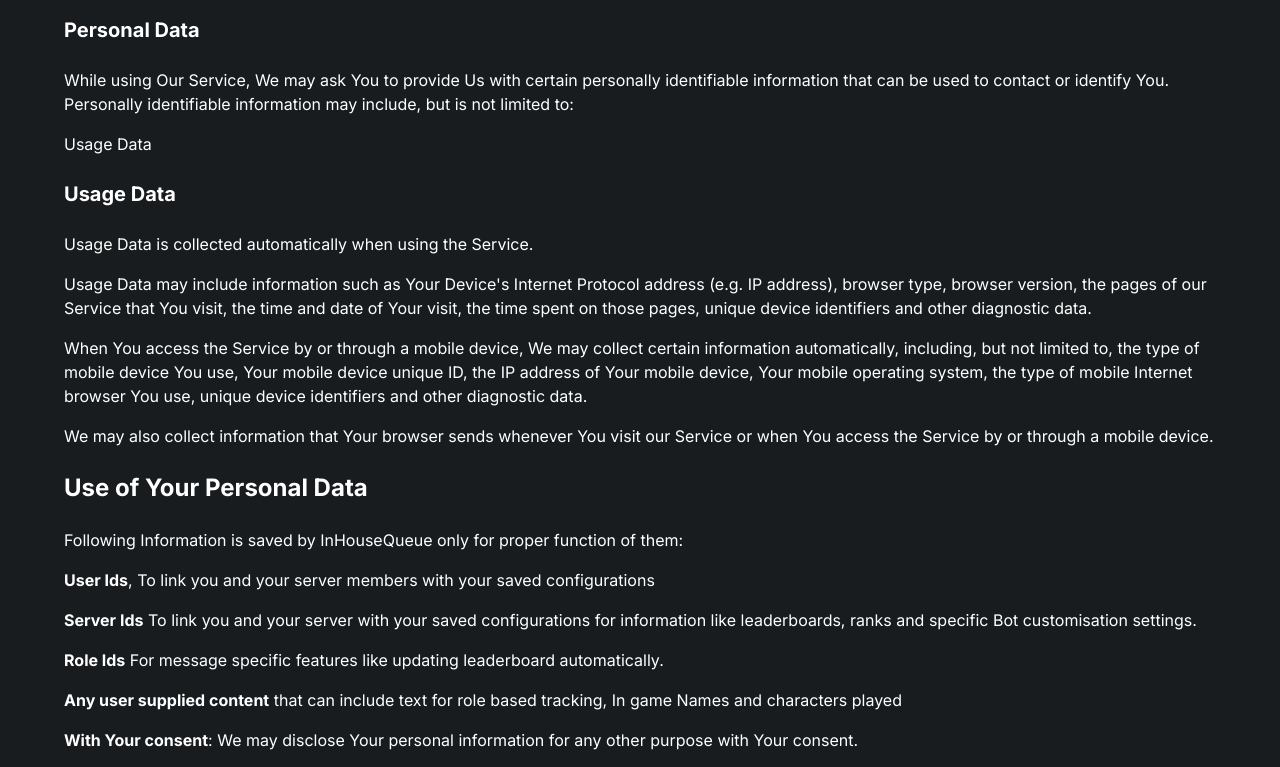
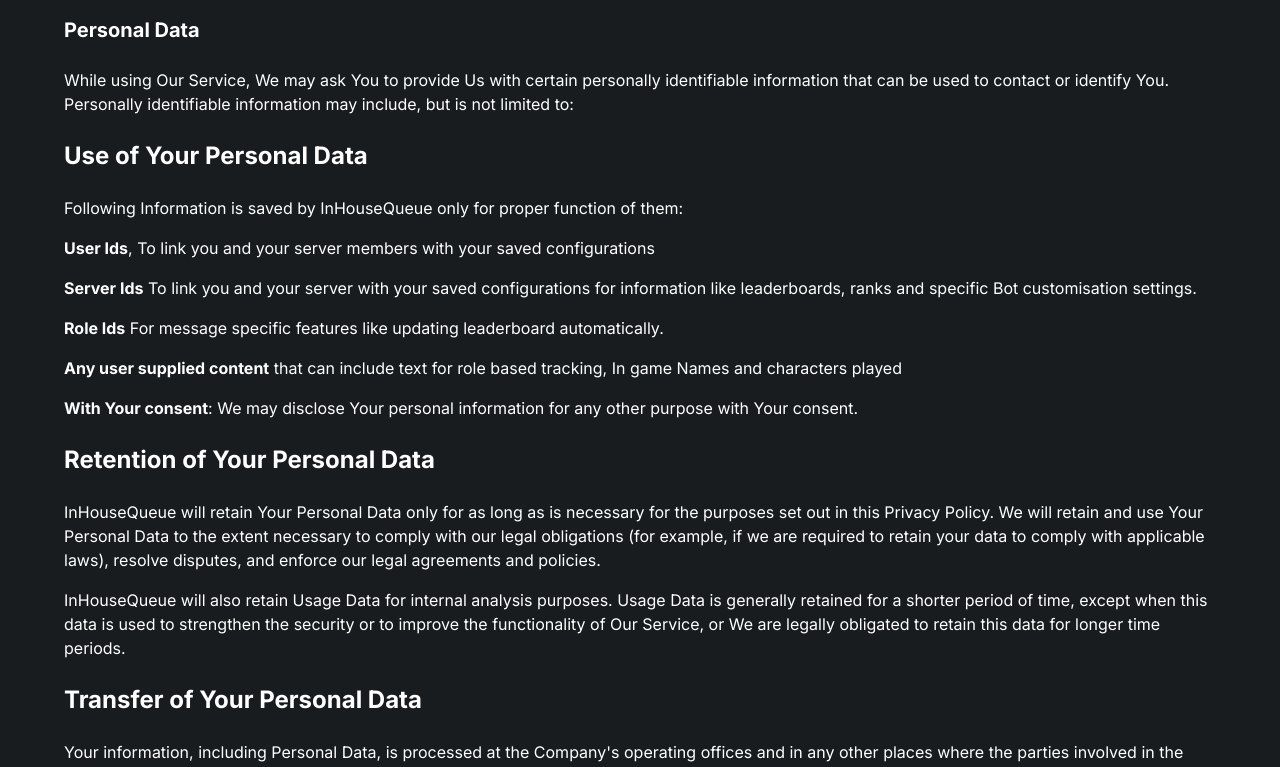
Before and after one commit to ItzDerock/InHouseQueue-site, a Next.js app: page /privacy-policy in a window 1280 px wide. Shown: the part 1276-2043 px from the top of the page. Built offline with nearby package versions, Linux system fonts and the light colour scheme.

Commit message:
fix: remove unused usage data in privay policy

```diff
--- a/src/app/privacy-policy/page.tsx
+++ b/src/app/privacy-policy/page.tsx
@@ -20,7 +20,7 @@ export default function Terms() {
         ]!}`}
       >
         <h1>Privacy Policy</h1>
-        <p>Last updated: March 28, 2023</p>
+        <p>Last updated: November 22, 2023</p>
         <p>
           This Privacy Policy describes Our policies and procedures on the
           collection, use and disclosure of Your information when You use the
@@ -137,31 +137,6 @@ export default function Terms() {
           personally identifiable information that can be used to contact or
           identify You. Personally identifiable information may include, but
           is not limited to:
-        </p>
-        <ul>
-          <li>Usage Data</li>
-        </ul>
-        <h3>Usage Data</h3>
-        <p>Usage Data is collected automatically when using the Service.</p>
-        <p>
-          Usage Data may include information such as Your Device&apos;s Internet
-          Protocol address (e.g. IP address), browser type, browser version,
-          the pages of our Service that You visit, the time and date of Your
-          visit, the time spent on those pages, unique device identifiers and
-          other diagnostic data.
-        </p>
-        <p>
-          When You access the Service by or through a mobile device, We may
-          collect certain information automatically, including, but not
-          limited to, the type of mobile device You use, Your mobile device
-          unique ID, the IP address of Your mobile device, Your mobile
-          operating system, the type of mobile Internet browser You use,
-          unique device identifiers and other diagnostic data.
-        </p>
-        <p>
-          We may also collect information that Your browser sends whenever You
-          visit our Service or when You access the Service by or through a
-          mobile device.
         </p>
         <h2>Use of Your Personal Data</h2>
         <p>Following Information is saved by InHouseQueue only for proper function of them:</p>
```
